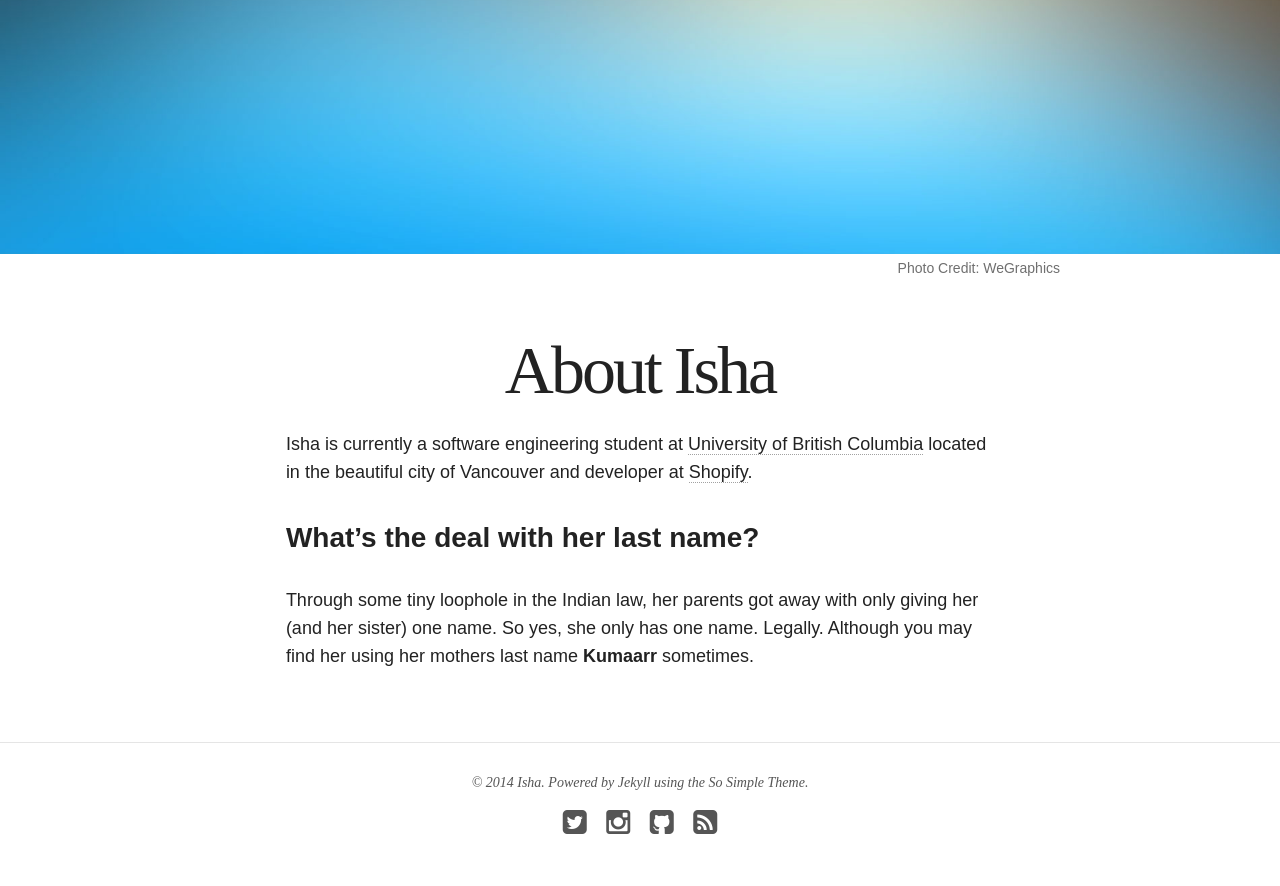
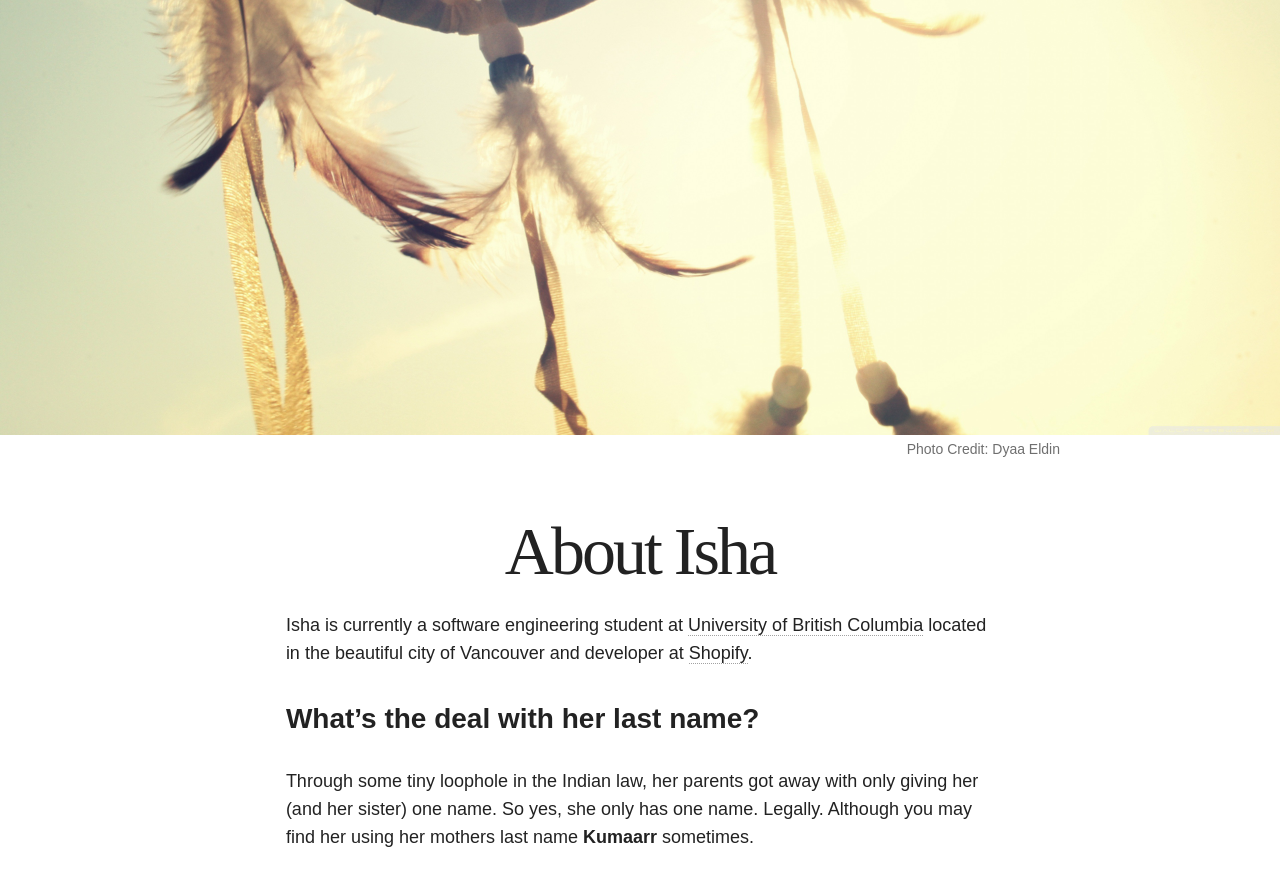
Before and after one commit to Primewalker/isha.github.io, a Jekyll site: the page built from about/index.md, in a window 1280 px wide and 900 px high, scrolled down 439 px. Shown: the top 886 px of the window. Built offline with Jekyll 4.4.1, drawn with Linux system fonts in a browser that asks for light colours; nearby versions of some CDN libraries.

Commit message:
Added feature image for about me page and one post

```diff
--- a/about/index.md
+++ b/about/index.md
@@ -4,9 +4,8 @@ title: About Isha
 modified: 2014-09-24
 show_title: true
 image:
-  feature: so-simple-sample-image-4.jpg
-  credit: WeGraphics
-  creditlink: http://wegraphics.net/downloads/free-ultimate-blurred-background-pack/
+  feature: dreamcatcher.jpg
+  credit: Dyaa Eldin
 ---
 
 Isha is currently a software engineering student at [University of British Columbia](http://www.ubc.ca/) located in the beautiful city of Vancouver and developer at [Shopify](http://www.shopify.com/).
```
Also changed, not shown: _posts/articles/2014-10-28-pretty-pictures-and-some-rap.md (+2 -0 lines), images/dreamcatcher.jpg (added), images/simple-search-screenshot.jpg (deleted), images/skating-man.jpg (added), images/so-simple-sample-image-1.jpg (deleted), images/so-simple-sample-image-2.jpg (deleted), images/so-simple-sample-image-3.jpg (deleted), images/so-simple-sample-image-4.jpg (deleted), images/so-simple-sample-image-5.jpg (deleted), images/so-simple-sample-image-6.jpg (deleted), 2 other files.
